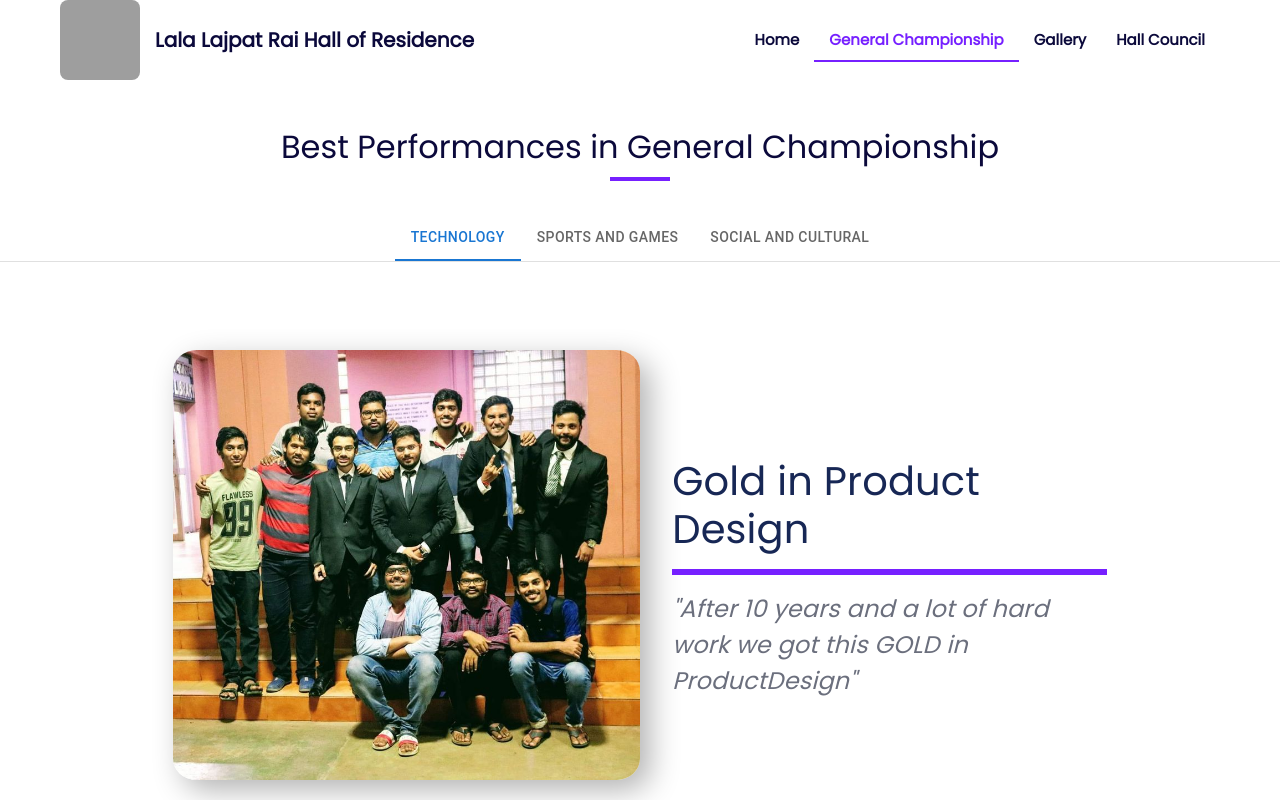
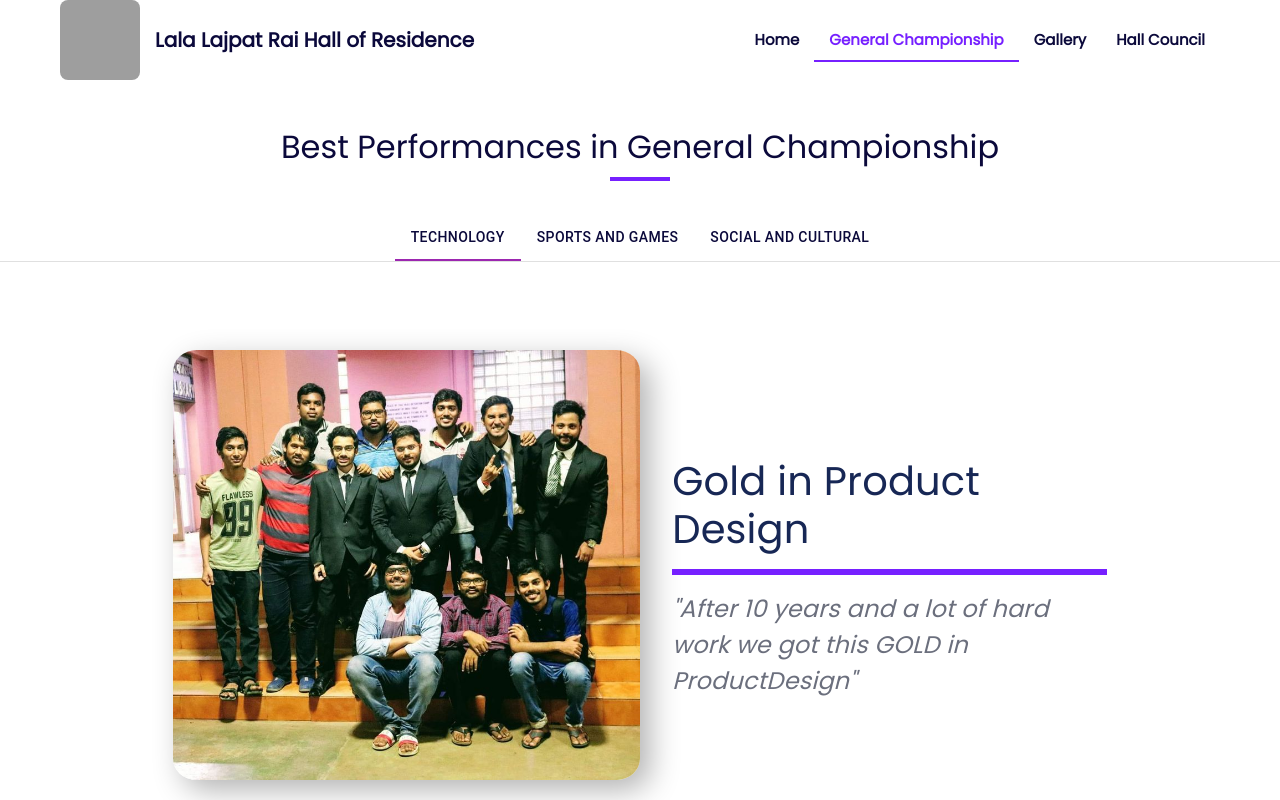
Before and after one commit to nithin-gith/llr-hall-iitkgp.github.io, a React (Create React App) app: page /gc in a window 1280 px wide. Shown: the top 800 px of the page. Built offline with nearby package versions, Linux system fonts and the light colour scheme; grey boxes are pictures that could not be loaded.

Commit message:
changed button colors and removed color for hall linl

```diff
--- a/src/components/Nav/TopNavbar.jsx
+++ b/src/components/Nav/TopNavbar.jsx
@@ -27,7 +27,7 @@ export default function TopNavbar() {
       {sidebarOpen && <Backdrop toggleSidebar={toggleSidebar} />}
       <Wrapper className="flexCenter animate whiteBg" style={y > 100 ? { height: "80px" } : { height: "80px" }}>
         <NavInner className="container flexSpaceCenter">
-          <Link className="pointer flexNullCenter" to="/" smooth={true}>
+          <Link className="pointer flexNullCenter link-hall" to="/" smooth={true}>
             <LogoIcon />
             <h1 style={{ marginLeft: "15px"}} className="font20 extraBold">
               Lala Lajpat Rai Hall of Residence
--- a/src/screens/GC.jsx
+++ b/src/screens/GC.jsx
@@ -66,11 +66,13 @@ export default function BasicTabs() {
               value={value}
               onChange={handleChange}
               aria-label="basic tabs example"
+              textColor="dark"
+              indicatorColor="secondary"
               centered
             >
-              <Tab label="Technology" {...a11yProps(0)} />
-              <Tab label="Sports and Games" {...a11yProps(1)} />
-              <Tab label="Social and Cultural" {...a11yProps(2)} />
+              <Tab label="Technology" style ={{outline:"none"}} {...a11yProps(0)} />
+              <Tab label="Sports and Games" style ={{outline:"none"}} {...a11yProps(1)} />
+              <Tab label="Social and Cultural" style ={{outline:"none"}} {...a11yProps(2)} />
             </Tabs>
           </Box>
 
--- a/src/screens/HallCouncil.jsx
+++ b/src/screens/HallCouncil.jsx
@@ -97,11 +97,13 @@ export default function HallCouncil() {
               value={value}
               onChange={handleChange}
               aria-label="basic tabs example"
+              textColor="dark"
+              indicatorColor="secondary"
               centered
             >
-              <Tab label="2021-2022" {...a11yProps(0)} />
-              <Tab label="2020-2021" {...a11yProps(1)} />
-              <Tab label="2019-2020" {...a11yProps(2)} />
+              <Tab label="2021-2022" style ={{outline:"none"}} {...a11yProps(0)} />
+              <Tab label="2020-2021" style ={{outline:"none"}} {...a11yProps(1)} />
+              <Tab label="2019-2020" style ={{outline:"none"}} {...a11yProps(2)} />
             </Tabs>
           </Box>
           <TabPanel value={value} index={0}>
--- a/src/style/index.css
+++ b/src/style/index.css
@@ -405,3 +405,6 @@ body {
     height:max-content;
   }
 }
+.link-hall:hover{
+  color:black;
+}
```
